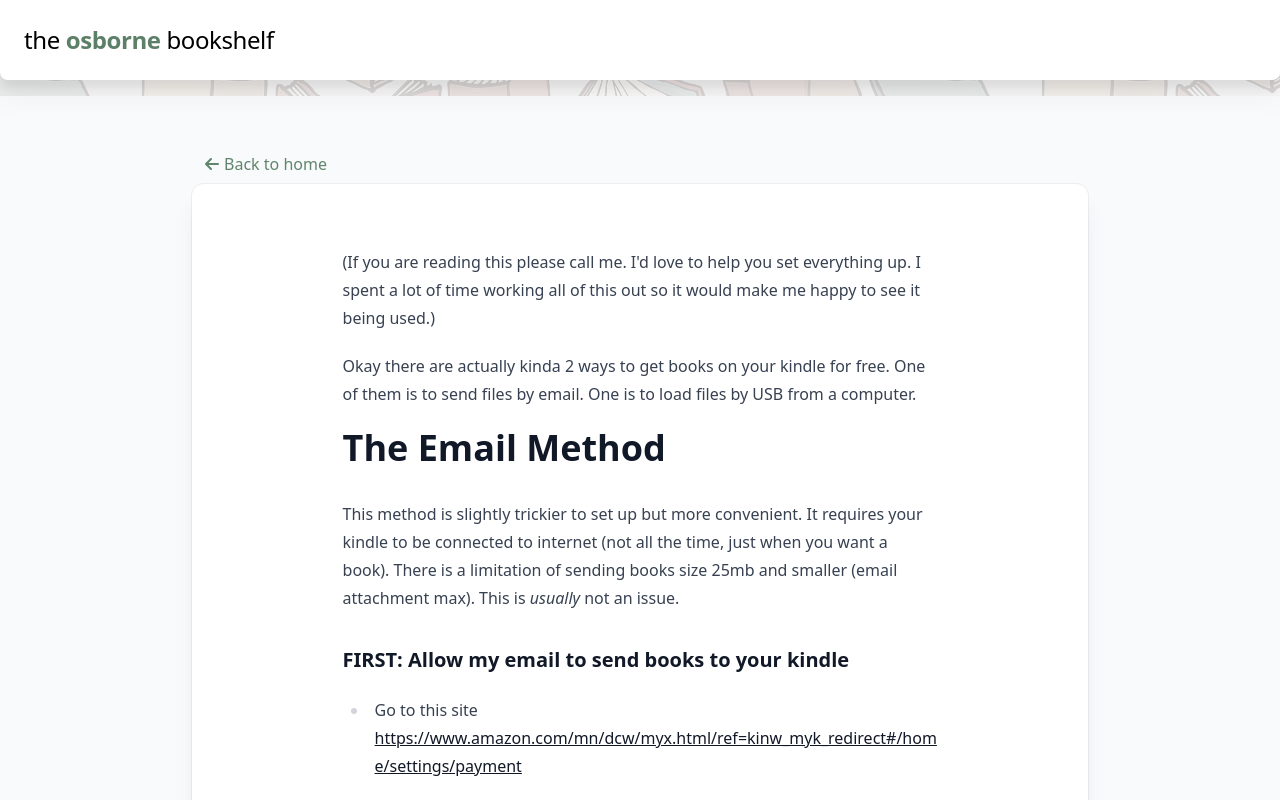
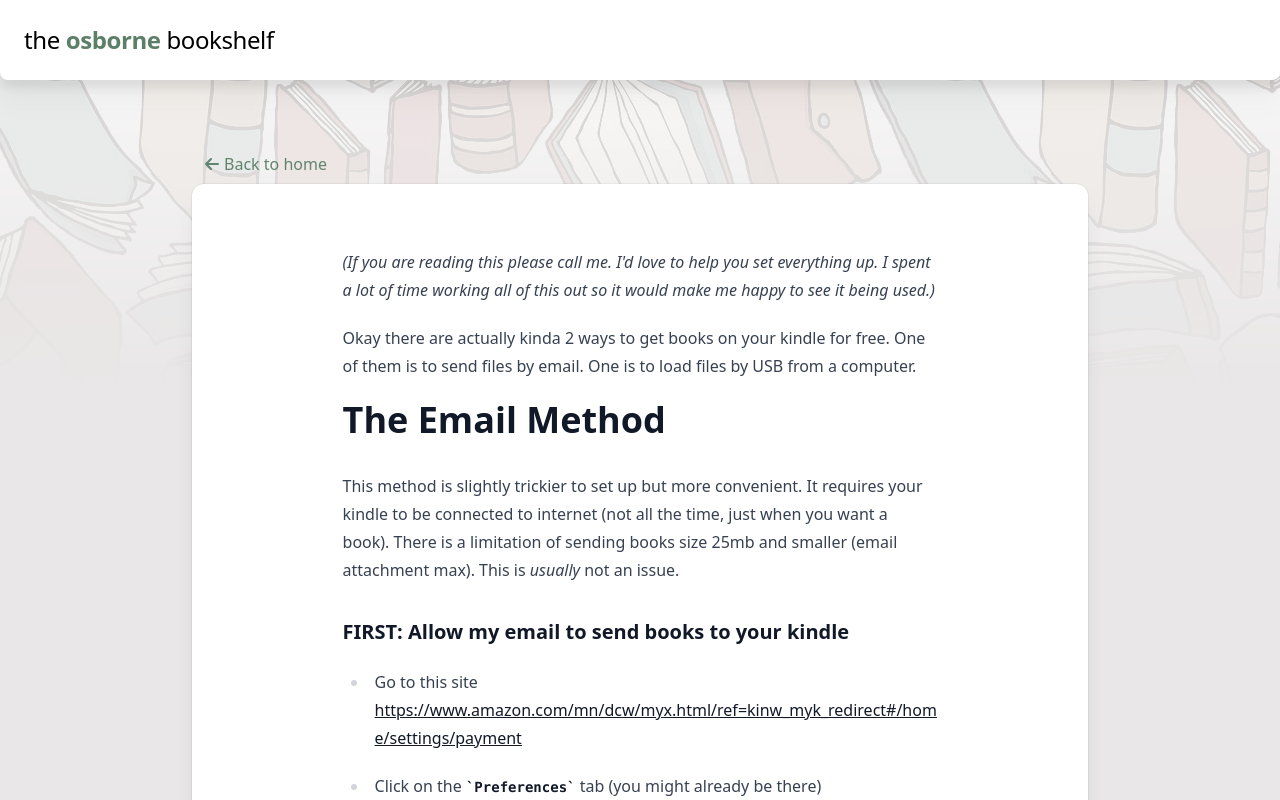
Before and after one commit to samosbor/bookshelfhome, a Next.js app: page /setup in a window 1280 px wide. Shown: the top 800 px of the page. Built offline with nearby package versions, Linux system fonts and the light colour scheme.

Commit message:
fix setup background

```diff
--- a/components/setup.mdx
+++ b/components/setup.mdx
@@ -1,4 +1,4 @@
-(If you are reading this please call me. I'd love to help you set everything up. I spent a lot of time working all of this out so it would make me happy to see it being used.)
+*(If you are reading this please call me. I'd love to help you set everything up. I spent a lot of time working all of this out so it would make me happy to see it being used.)*
 
 Okay there are actually kinda 2 ways to get books on your kindle for free. One of them is to send files by email. One is to load files by USB from a computer.
 
--- a/pages/setup.tsx
+++ b/pages/setup.tsx
@@ -6,7 +6,7 @@ const Setup: NextPage = (props) => {
   return (
     <div>
       {header()}
-      <div className="relative flex min-h-screen flex-col justify-center overflow-hidden break-words bg-gray-50 py-8 lg:py-12">
+      <div className="relative flex min-h-screen flex-col justify-center overflow-hidden break-words py-8 lg:py-12">
         <article>
           <div className="relative w-full p-2 md:mx-auto md:max-w-3xl lg:max-w-4xl">
             <a href="/">
```
